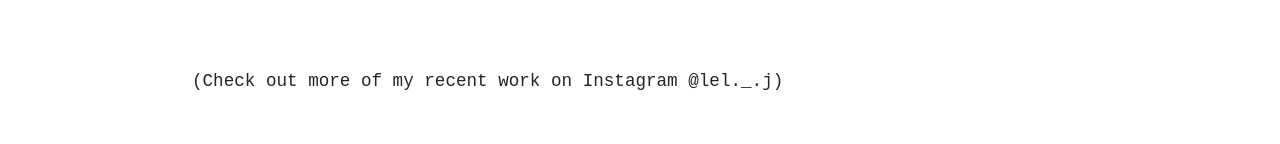
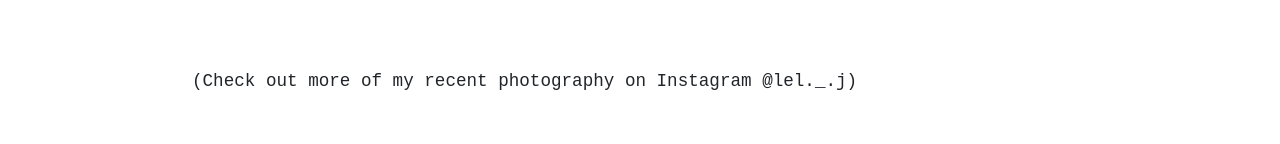
Before and after one commit to llewjang/llewjang_portfolio, a plain HTML site: page svw.html in a window 1280 px wide. Shown: the part 129-273 px from the top of the page. Drawn offline with nearby package versions, Linux system fonts and the light colour scheme; a web font is replaced by a local one.

Commit message:
Update svw.html

```diff
--- a/svw.html
+++ b/svw.html
@@ -60,7 +60,7 @@
         <section class="svw_body">
             <h2>Selected Visual Work</h2>
 
-            <p class="subtitle">(Check out more of my recent work on Instagram @lel._.j)</p>
+            <p class="subtitle">(Check out more of my recent photography on Instagram @lel._.j)</p>
 
             <div class="gridwrap">
                 <div>
```
